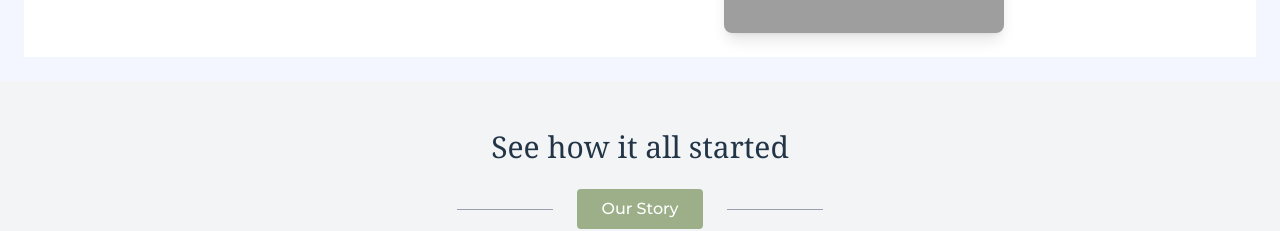
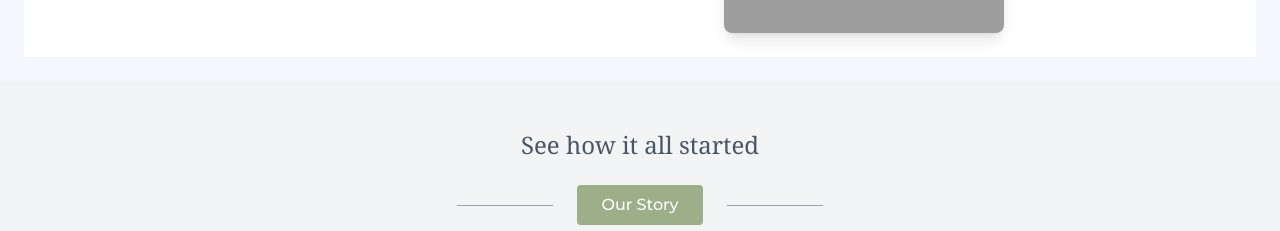
Before and after one commit to IsraelAREMOH/JennyWeds, a React (Vite) app: page / in a window 1280 px wide. Shown: the part 1900-2131 px from the top of the page. Built offline with nearby package versions, Linux system fonts and the light colour scheme; grey boxes are pictures that could not be loaded; a web font is replaced by a local one.

Commit message:
run build

```diff
--- a/src/Components/storyLink.jsx
+++ b/src/Components/storyLink.jsx
@@ -6,7 +6,7 @@ const StoryLink = () => {
     <section className="bg-gray-100 py-12">
       {/* Top Section - Our Story */}
       <div className="text-center mb-12">
-        <h2 className="text-2xl md:text-3xl font-serif mb-6">
+        <h2 className="text-2xl md:text-3xlb text-gray-600 font-serif mb-6">
           See how it all started
         </h2>
         <div className="flex items-center justify-center space-x-6">
```
